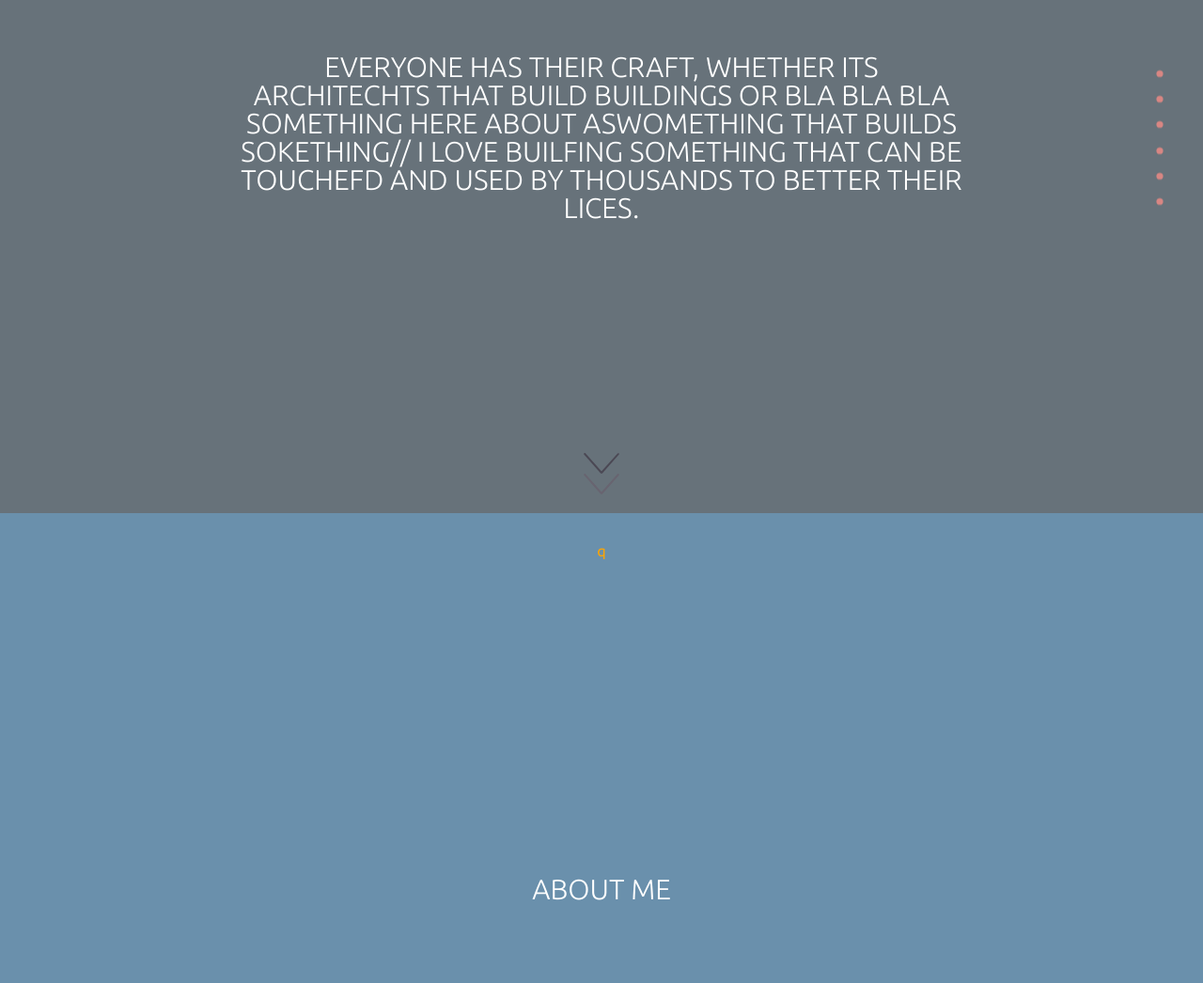
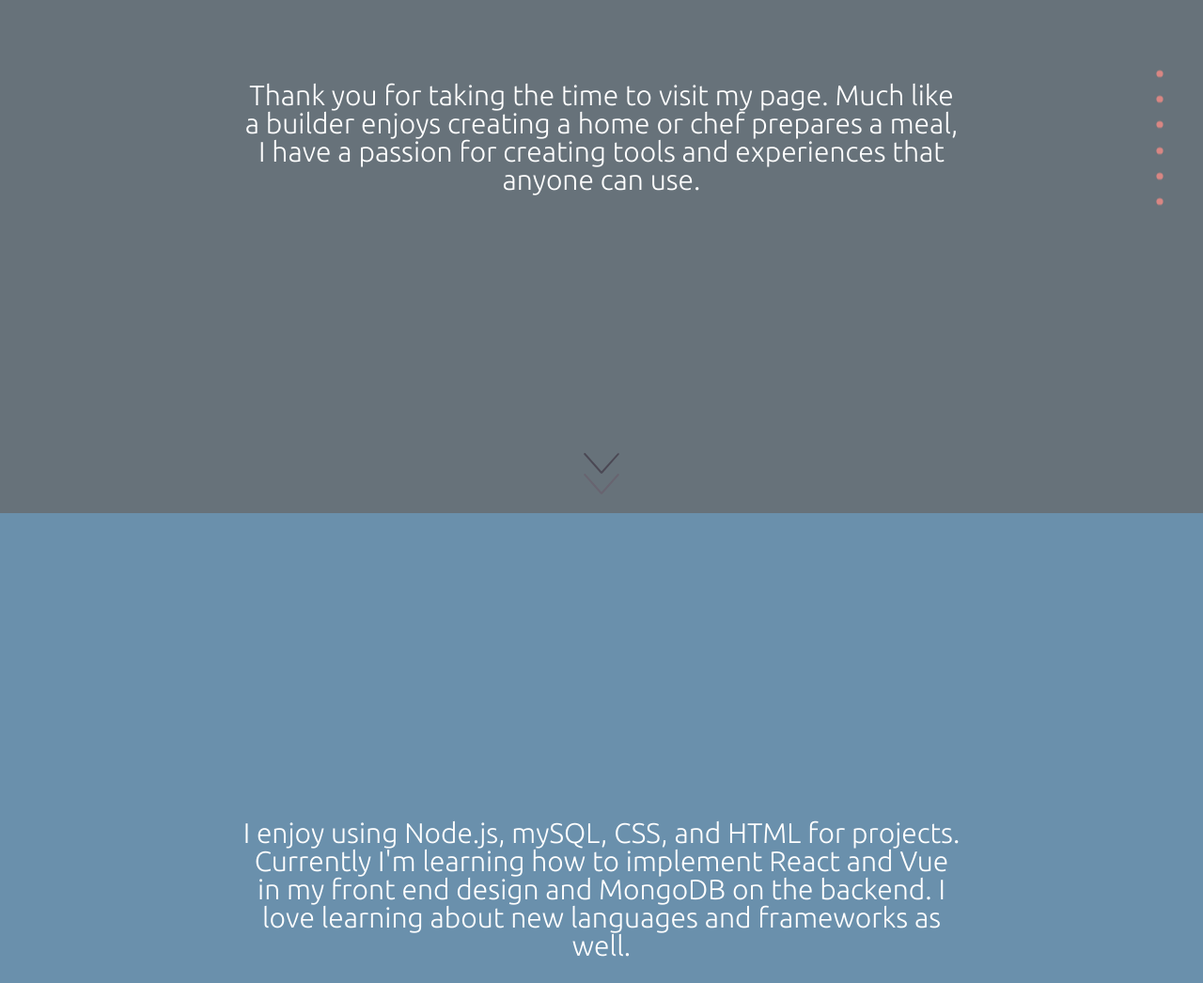
Before and after one commit to BouncingBison/BouncingBison.io, a plain HTML site: page index.html in a window 1280 px wide. Shown: the part 254-1300 px from the top of the page at 94% size. Drawn offline with Linux system fonts and the light colour scheme.

Commit message:
new copy edits

```diff
--- a/css/style.css
+++ b/css/style.css
@@ -30,7 +30,7 @@ html {
 }
 
 a {
-    color: purple;
+    color: #D55838;
     text-decoration: none;
 }
 
@@ -107,7 +107,7 @@ Main components
 .cd-section h1 {
     color: white;
     font-weight: 300;
-    text-transform: uppercase;
+    /* text-transform: uppercase; */
     font-size: 20px;
     font-size: 1.25rem;
 }
--- a/index.html
+++ b/index.html
@@ -60,19 +60,21 @@
     </nav>
     <a class="cd-nav-trigger cd-img-replace">Open navigation<span></span></a>
     <section id="section1" class="cd-section">
-        <h1> everyone has their craft, whether its architechts that build buildings or bla bla bla something here about aswomething that builds sokething// I love builfing something that can be touchefd and used by thousands to better their lices.
-        </h1>
-        </h1>
+        <h1>Thank you for taking the time to visit my page. Much like a builder enjoys creating a home or chef prepares a meal, I have a passion for creating tools and experiences that anyone can use. </h1>
+
         <a href="#section2" class="cd-scroll-down cd-img-replace">scroll down</a>
     </section>
     <!-- cd-section -->
 
     <section id="section2" class="cd-section">
-        <h1>About Me</h1>
+        <h1>I enjoy using Node.js, mySQL, CSS, and HTML for projects. Currently I'm learning how to implement React and Vue in my front end design and MongoDB on the backend. I love learning about new languages and frameworks as well.</h1>
 
-        <ul>
-            <li>q</li>
-        </ul>
+        <!--
+        <img src="nodeLogo.png">
+        <img src="mySql.png">
+        <img src="htmlLogo.png">
+        <img src=""> -->
+
         <p> </p>
         <a href="#section3" class="cd-scroll-down cd-img-replace">scroll down</a>
     </section>
```
Also changed, not shown: htmlLogo.png (added), mySql.png (added), nodeLogo.png (added).
